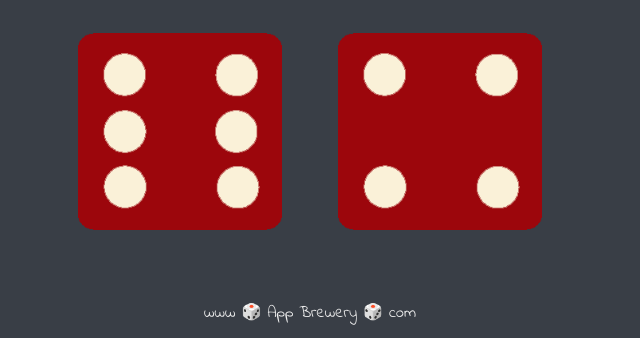
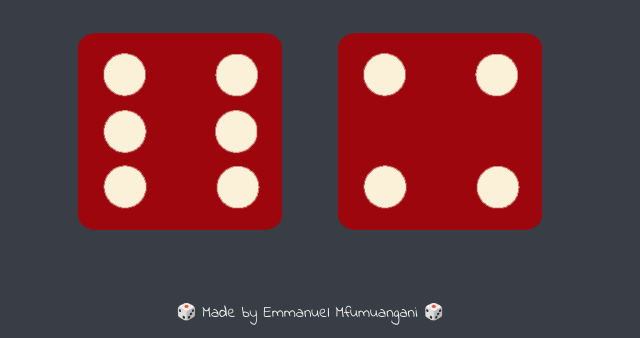
Before and after one commit to emmanuel-mfum/dicee, a plain HTML site: page index.html in a window 1280 px wide. Shown: the part 462-800 px from the top of the page, without its empty margins (330-970 px from the left). Drawn offline with Linux system fonts and the light colour scheme.

Commit message:
Update index.html

```diff
--- a/index.html
+++ b/index.html
@@ -28,6 +28,6 @@
   </body>
 
   <footer>
-    www 🎲 App Brewery 🎲 com
+    🎲 Made by Emmanuel Mfumuangani  🎲
   </footer>
 </html>
```
